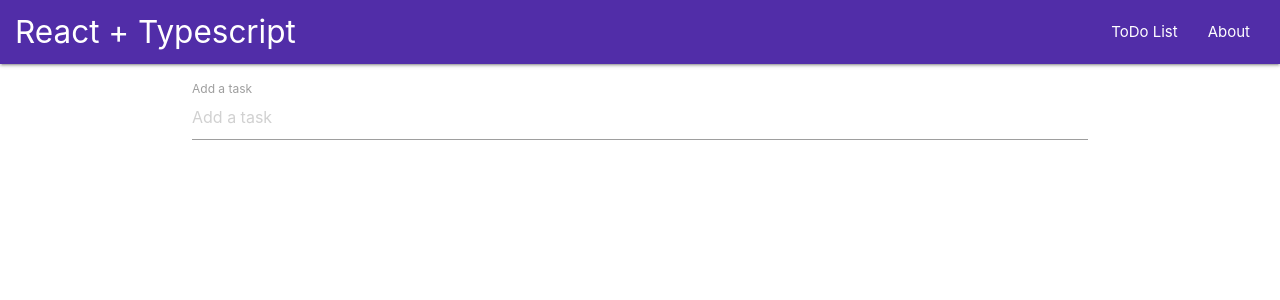
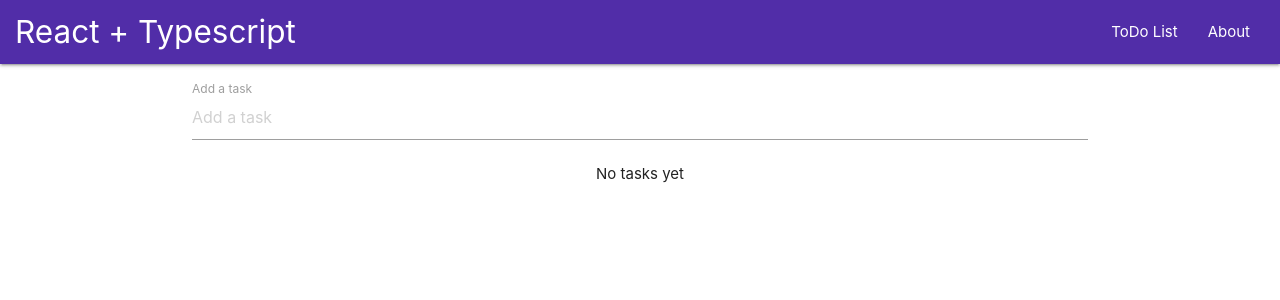
Before and after one commit to natali-gracia/react-typescript-app, a React (Create React App) app: page / in a window 1280 px wide. Shown: the top 300 px of the page. Built offline with nearby package versions, Linux system fonts and the light colour scheme.

Commit message:
added text if no tasks

```diff
--- a/src/components/TodoList.tsx
+++ b/src/components/TodoList.tsx
@@ -12,6 +12,9 @@ export const TodoList: React.FC<TodoListProps> = ({
     onToggle,
     onRemove
 }) => {
+    if(todos.length === 0) {
+        return <p className='center'>No tasks yet</p>
+    }
     return (
         <ul>
             {todos.map(todo => {
```
